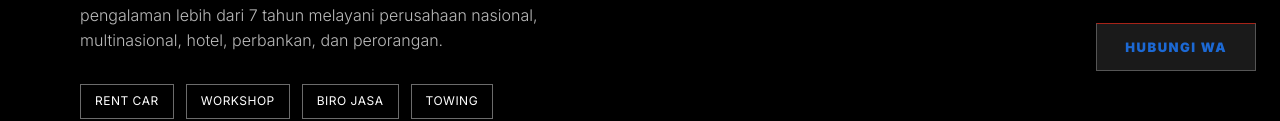
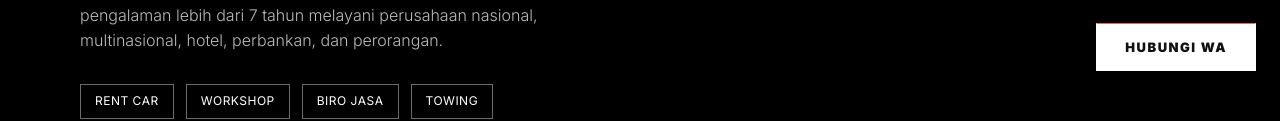
Before and after one commit to ihsanmokhsen/harapanjayarental, a plain HTML site: page index.html in a window 1280 px wide. Shown: the part 681-802 px from the top of the page. Drawn offline with Linux system fonts and the light colour scheme.

```diff
--- a/css/style.css
+++ b/css/style.css
@@ -972,9 +972,9 @@
   z-index: 120;
   min-height: 48px;
   padding: 14px 28px;
-  background: var(--surface-card);
-  color: var(--m-blue-dark);
-  border: 1px solid var(--hairline-strong);
+  background: #ffffff;
+  color: #111111;
+  border: 1px solid #ffffff;
   border-top-color: rgba(226, 39, 24, .7);
   border-radius: 0;
   font-family: inherit;
@@ -988,8 +988,8 @@
 }
 
 .wa-float:hover {
-  background: var(--surface-elevated);
-  border-color: var(--m-red);
+  background: #f2f2f2;
+  border-color: #ffffff;
 }
 
 .wa-modal {
```
Also changed, not shown: 1 other file.
